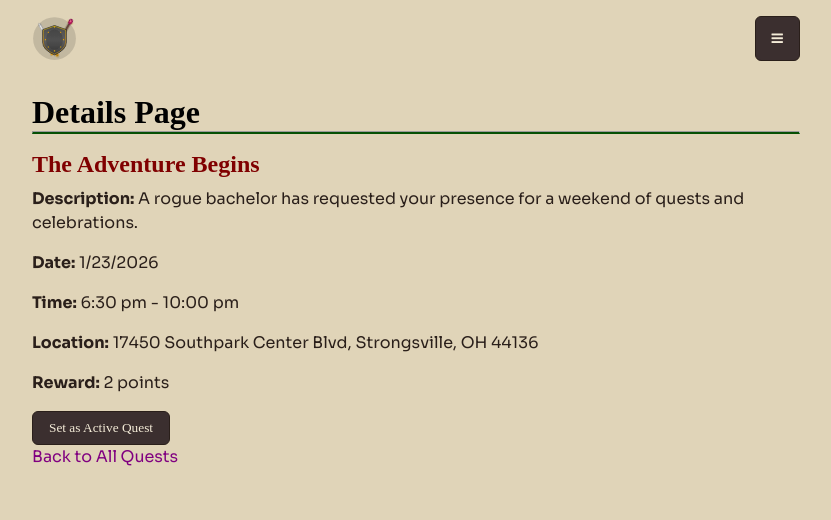
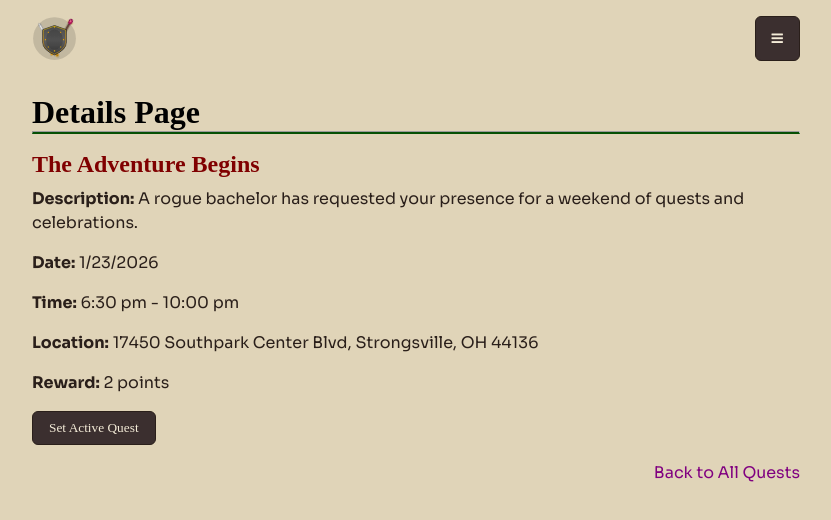
Before and after one commit to dev-mewing/bachelor-rpg, a Vue app: page /details/2001 in a window 1280 px wide. Shown: the top 520 px of the page, without its empty margins (224-1055 px from the left). Built offline with nearby package versions, Linux system fonts and the light colour scheme; a web font is replaced by a local one.

Commit message:
Details update

```diff
--- a/src/pages/Details.vue
+++ b/src/pages/Details.vue
@@ -27,13 +27,13 @@
       <p><strong>Location:</strong> {{ questDetail[0].location }}</p>
       <p><strong>Reward:</strong> {{ questDetail[0].rewardExp }} points</p>
       <div class="setActiveQuest">
-        <button type="button" @click="setCurrentQuest">Set as Active Quest</button>
+        <button type="button" @click="setCurrentQuest">Set Active Quest</button>
       </div>
     </div>
     <div v-else>
       <p>No quest found. Go to the Quest List to get it's details.</p>
     </div>
-    <div><a href="/quests">Back to All Quests</a></div>
+    <div class="back"><a href="/quests">Back to All Quests</a></div>
   </div>
 </template>
 <style scoped>
@@ -44,4 +44,11 @@
   a {
     color: purple;
   }
+  .setActiveQuest {
+    margin-bottom: 1rem;
+  }
+  .back {
+    display: flex;
+    justify-content: flex-end;
+  }
 </style>
```
Also changed, not shown: src/data/users.json (deleted, +0 -20 lines), src/assets/images/quests/lotr25.webp (added).
